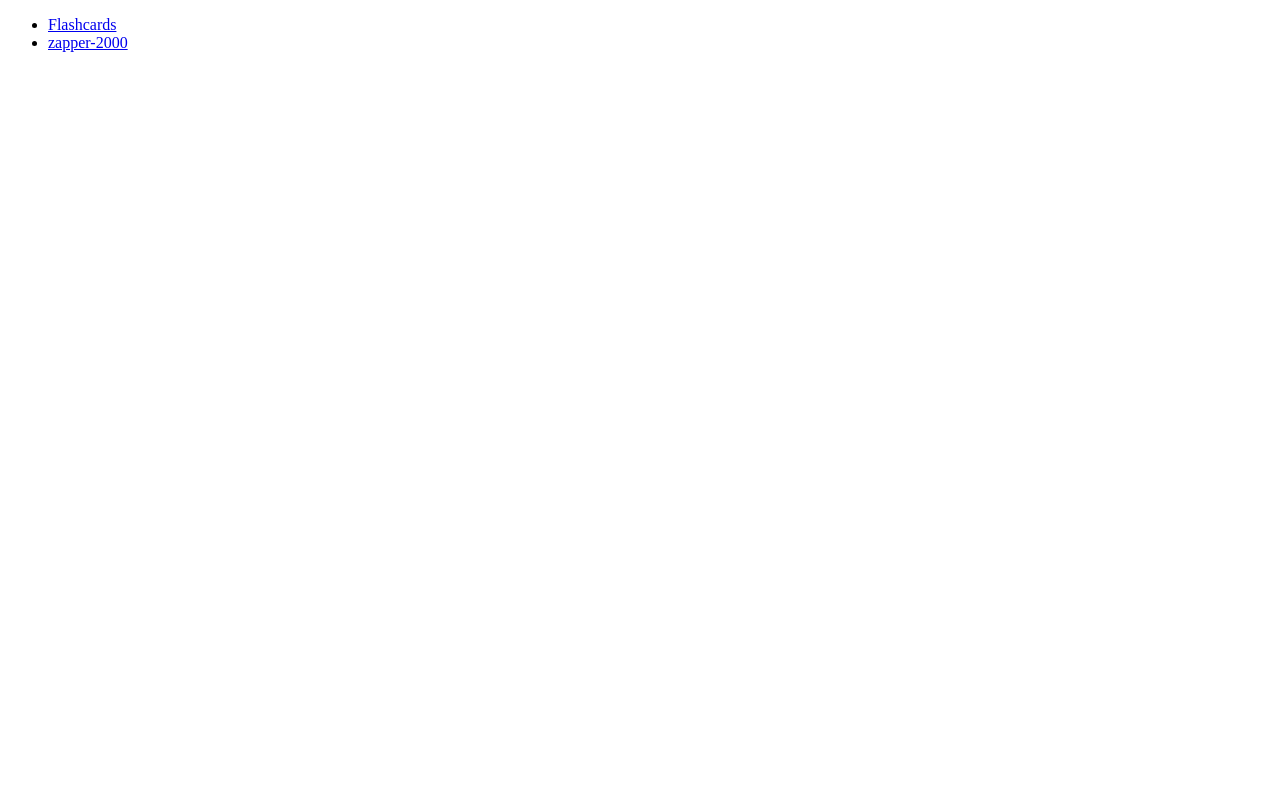
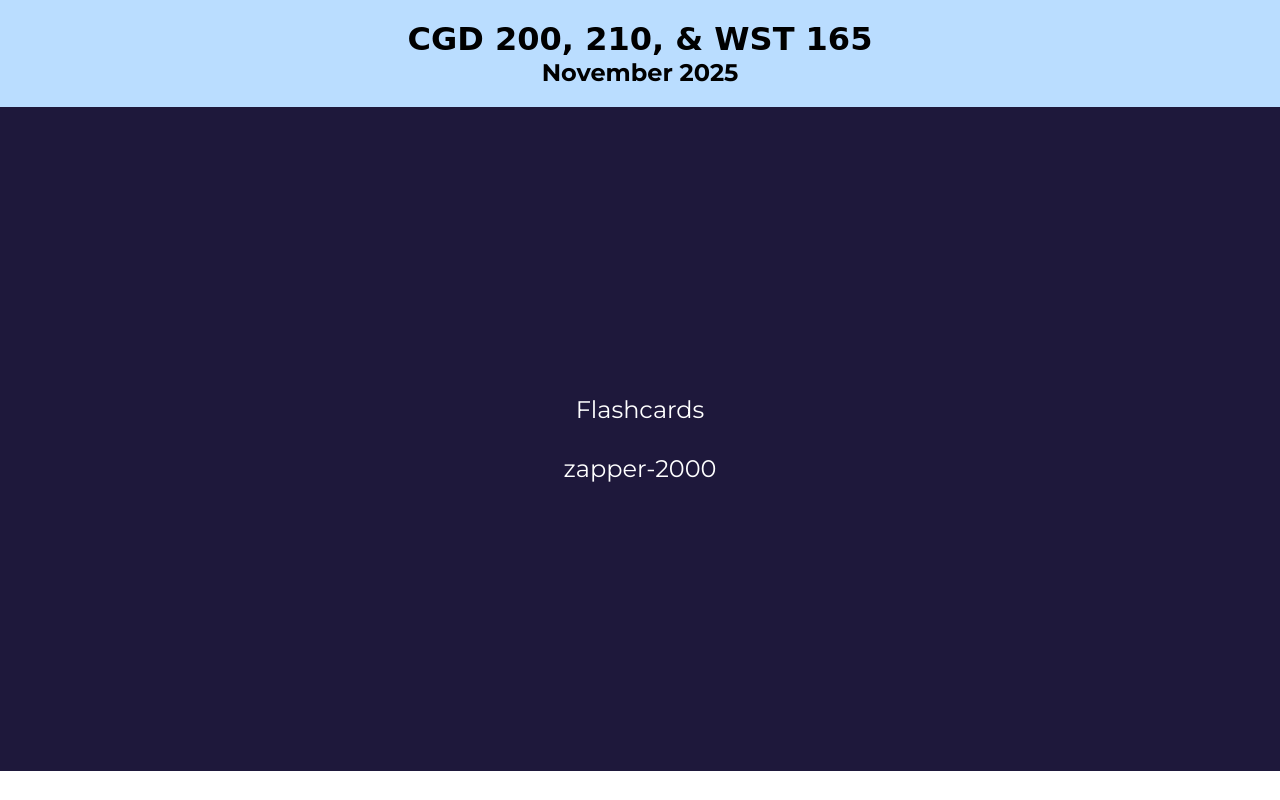
Before and after one commit to david-lapc/CGD-WST-November-2025, a plain HTML site: page index.html in a window 1280 px wide. Drawn offline with Linux system fonts and the light colour scheme; a web font is replaced by a local one.

Commit message:
added styles to homepage

```diff
--- a/index.html
+++ b/index.html
@@ -5,15 +5,75 @@
     <meta charset="UTF-8">
     <meta name="viewport" content="width=device-width, initial-scale=1.0">
     <title>Document</title>
+    <link rel="preconnect" href="https://fonts.googleapis.com">
+    <link rel="preconnect" href="https://fonts.gstatic.com" crossorigin>
+    <link
+        href="https://fonts.googleapis.com/css2?family=Lato:ital,wght@0,100;0,300;0,400;0,700;0,900;1,100;1,300;1,400;1,700;1,900&family=Montserrat:ital,wght@0,100..900;1,100..900&family=Nata+Sans:wght@100..900&family=Playwrite+AU+QLD:wght@100..400&display=swap"
+        rel="stylesheet">
+    <style>
+        * {
+            margin: 0;
+            padding: 0;
+            box-sizing: border-box;
+        }
+
+        body {
+            font-family: "Montserrat", sans-serif;
+        }
+
+        header {
+            text-align: center;
+            background-color: #baddff;
+            height: calc(100svh - 8.5em);
+
+            .header-top {
+                padding: 20px;
+            }
+
+            nav {
+                background-color: rgb(30, 24, 59);
+                height: 100%;
+                display: flex;
+                justify-content: center;
+                align-items: center;
+
+                ul {
+                    list-style-type: none;
+
+                    li {
+                        a {
+                            text-decoration: none;
+                            font-size: 1.5em;
+                            color: #fff;
+                            padding: 15px 30px;
+                            display: block;
+                        }
+                    }
+                }
+            }
+        }
+
+        h1 {
+            font-family: "Playwrite AU QLD", cursive;
+        }
+    </style>
 </head>
 
 <body>
+    <header>
+        <div class="header-top">
+            <h1>CGD 200, 210, & WST 165</h1>
+            <h2>November 2025</h2>
+        </div>
+
         <nav>
             <ul>
                 <li><a href="flashcards">Flashcards</a></li>
                 <li><a href="zapper-2000">zapper-2000</a></li>
             </ul>
         </nav>
+    </header>
+
 </body>
 
 </html>
```
Lines whose indentation alone changed are shown as unchanged.
